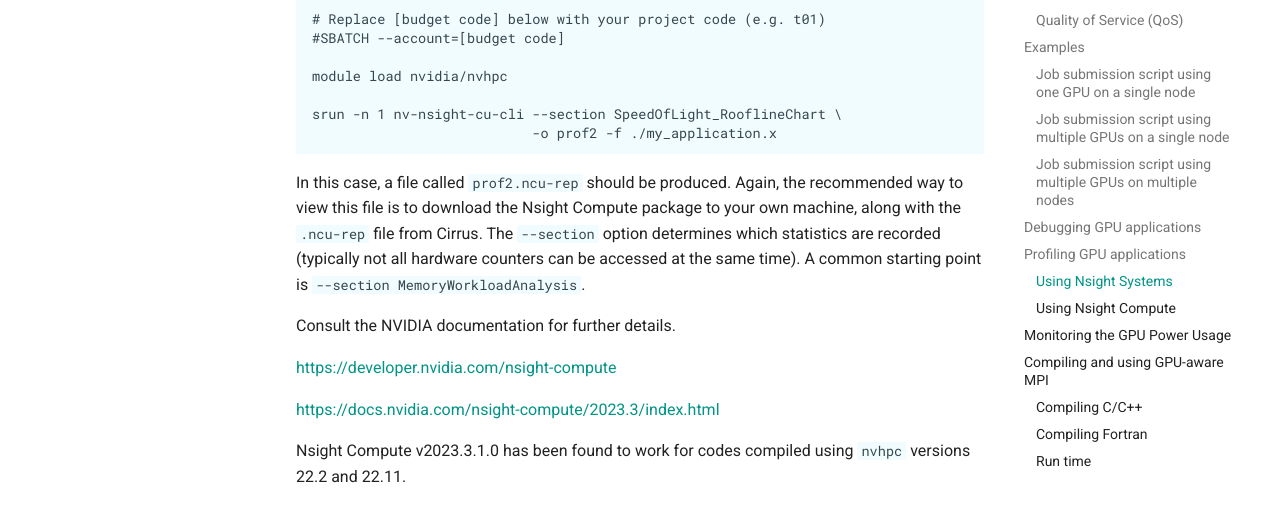
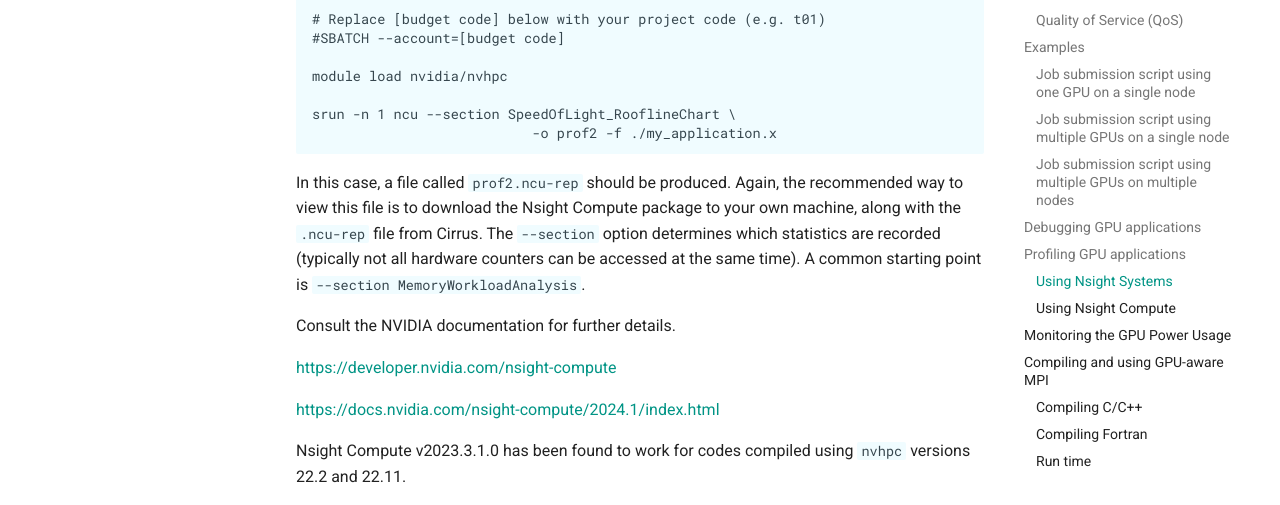
Before and after one commit to EPCCed/cirrus-docs, an MkDocs documentation site: the page built from docs/user-guide/gpu.md, in a window 1280 px wide and 1400 px high, scrolled down 9088 px. Shown: the part 421-926 px from the top of the window. Built offline with MkDocs 1.6.1 and Material for MkDocs 9.7.7, drawn with Linux system fonts in a browser that asks for light colours; comment, search, counter and statistics services are not loaded; some of the changed text lies outside the part shown.

Commit message:
Updates latest version of nsight compute

```diff
--- a/docs/user-guide/gpu.md
+++ b/docs/user-guide/gpu.md
@@ -441,7 +441,7 @@ be submitted like so.
 
     module load nvidia/nvhpc
 
-    srun -n 1 nv-nsight-cu-cli --section SpeedOfLight_RooflineChart \
+    srun -n 1 ncu --section SpeedOfLight_RooflineChart \
                                -o prof2 -f ./my_application.x
 
 In this case, a file called `prof2.ncu-rep` should be produced. Again,
@@ -455,7 +455,7 @@ Consult the NVIDIA documentation for further details.
 
 <https://developer.nvidia.com/nsight-compute>
 
-<https://docs.nvidia.com/nsight-compute/2023.3/index.html>
+<https://docs.nvidia.com/nsight-compute/2024.1/index.html>
 
 Nsight Compute v2023.3.1.0 has been found to work for codes compiled
 using `nvhpc` versions 22.2 and 22.11.
```
